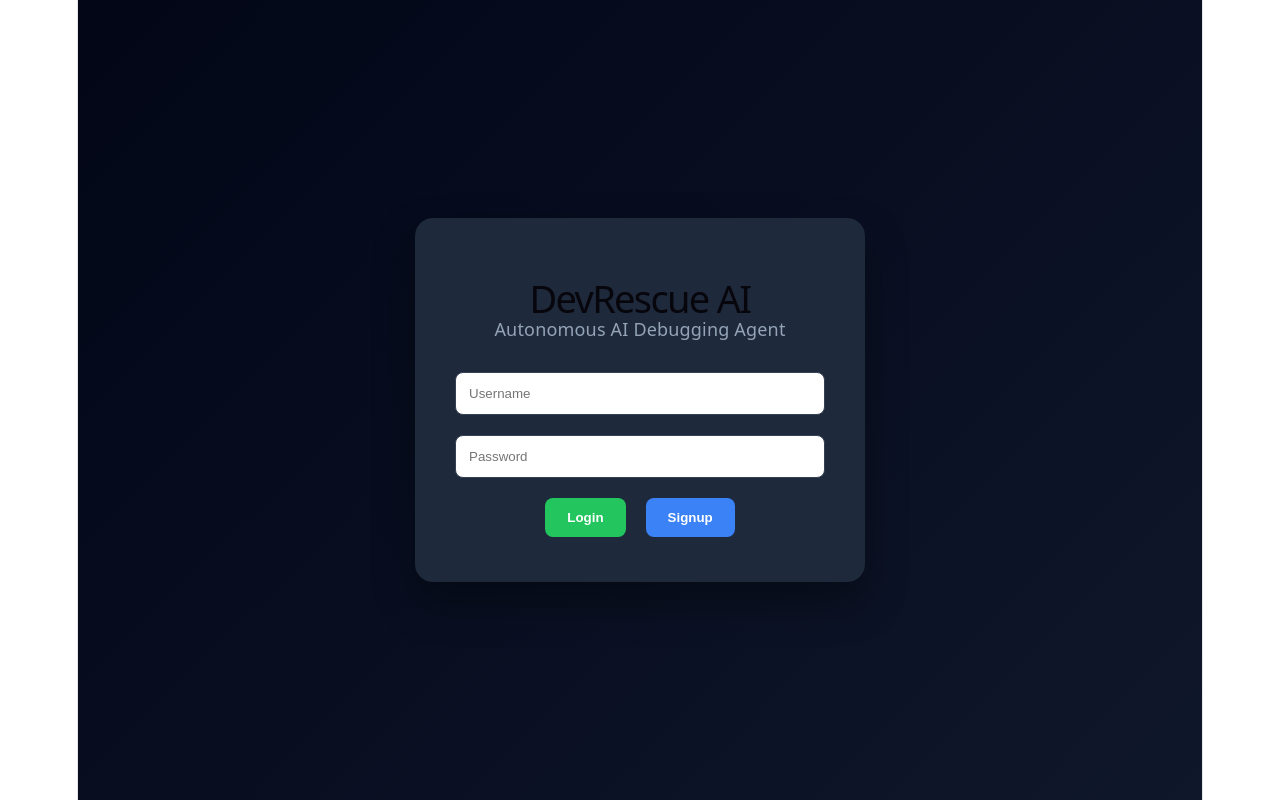
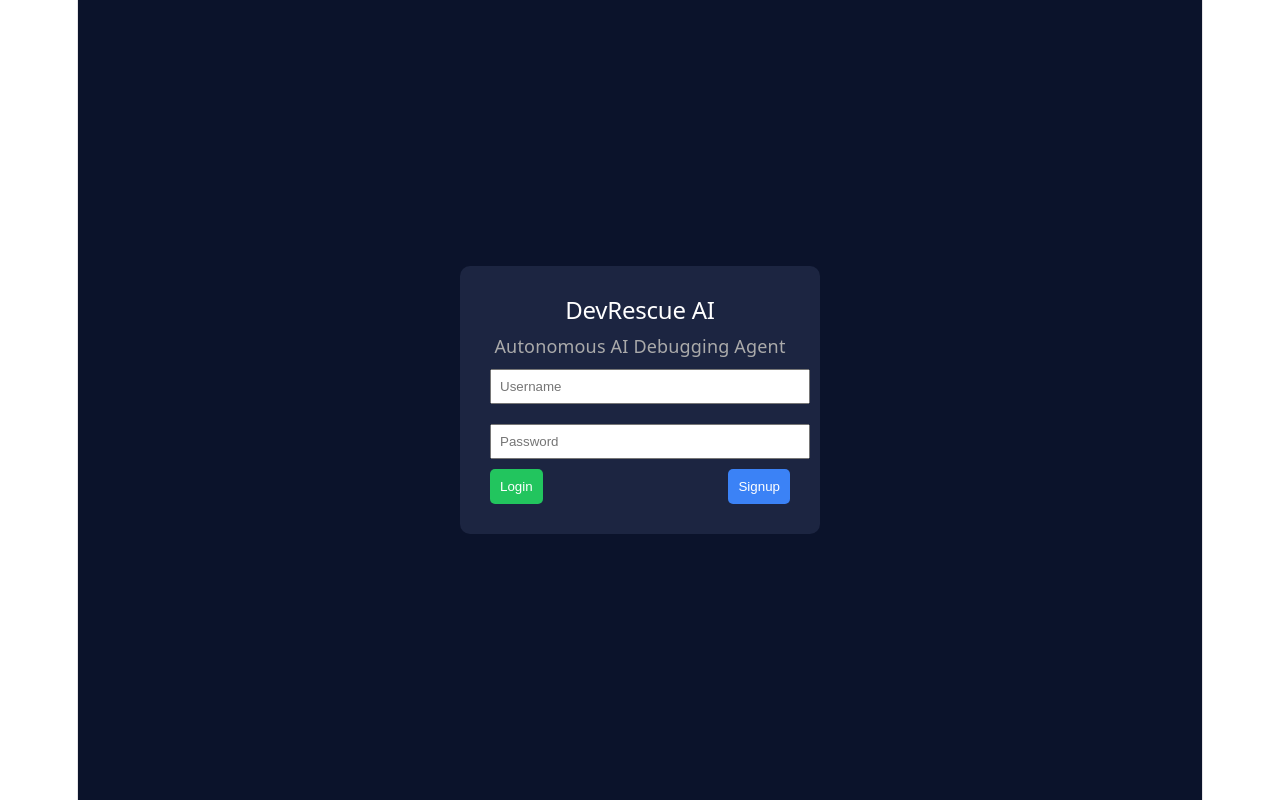
Before and after one commit to amssre16256-stack/DevRescue-Agent, a React app in the folder frontend/: page / in a window 1280 px wide. Built offline with nearby package versions, Linux system fonts and the light colour scheme; no server answers; the HTML template or start-up script is replaced by a standard one.

Commit message:
fixed frontend api connection

```diff
--- a/frontend/src/App.jsx
+++ b/frontend/src/App.jsx
@@ -1,119 +1,111 @@
 import { useState } from "react";
 
 function App() {
-  const API = "http://127.0.0.1:8000";
+  const API = import.meta.env.VITE_API_URL || "http://127.0.0.1:8000";
 
-  const [loggedIn, setLoggedIn] = useState(false);
-  const [page, setPage] = useState("debug");
   const [username, setUsername] = useState("");
   const [password, setPassword] = useState("");
 
-  const [code, setCode] = useState(`name = "Jatin"
-print("Hello " + username)`);
-  const [result, setResult] = useState(null);
-  const [history, setHistory] = useState([]);
-  const [loading, setLoading] = useState(false);
-
   const handleSignup = async () => {
-    if (!username.trim() || !password.trim()) {
-      alert("Please enter username and password");
-      return;
-    }
-
+    try {
       const res = await fetch(`${API}/signup`, {
         method: "POST",
-      headers: { "Content-Type": "application/json" },
+        headers: {
+          "Content-Type": "application/json",
+        },
         body: JSON.stringify({ username, password }),
       });
 
       const data = await res.json();
-    alert(data.message || data.detail || "Signup done");
+      alert(data.message || "Signup done");
+    } catch (err) {
+      console.error(err);
+      alert("Signup failed");
+    }
   };
 
   const handleLogin = async () => {
-    if (!username.trim() || !password.trim()) {
-      alert("Please enter username and password");
-      return;
-    }
-
+    try {
       const res = await fetch(`${API}/login`, {
         method: "POST",
-      headers: { "Content-Type": "application/json" },
+        headers: {
+          "Content-Type": "application/json",
+        },
         body: JSON.stringify({ username, password }),
       });
 
       const data = await res.json();
-
-    if (data.token) {
-      localStorage.setItem("token", data.token);
-      setLoggedIn(true);
-    } else {
-      alert(data.detail || "Login failed");
+      alert(data.message || "Login success");
+    } catch (err) {
+      console.error(err);
+      alert("Login failed");
     }
   };
 
-  const runAgent = async () => {
-    setLoading(true);
-    setResult(null);
-
-    const token = localStorage.getItem("token");
-
-    const res = await fetch(`${API}/debug?token=${token}`, {
-      method: "POST",
-      headers: { "Content-Type": "application/json" },
-      body: JSON.stringify({ code }),
-    });
-
-    const data = await res.json();
-    setResult(data);
-    setLoading(false);
-  };
-
-  const loadHistory = async () => {
-    const token = localStorage.getItem("token");
-
-    const res = await fetch(`${API}/history?token=${token}`);
-    const data = await res.json();
-
-    setHistory(Array.isArray(data) ? data : []);
-    setPage("history");
-  };
-
-  const logout = () => {
-    localStorage.removeItem("token");
-    setLoggedIn(false);
-    setResult(null);
-    setHistory([]);
-  };
-
-  if (!loggedIn) {
   return (
-      <div style={styles.authPage}>
-        <div style={styles.authCard}>
-          <h1 style={styles.logo}>DevRescue AI</h1>
-          <p style={styles.subtitle}>Autonomous AI Debugging Agent</p>
+    <div
+      style={{
+        height: "100vh",
+        display: "flex",
+        justifyContent: "center",
+        alignItems: "center",
+        background: "#0b132b",
+      }}
+    >
+      <div
+        style={{
+          background: "#1c2541",
+          padding: "30px",
+          borderRadius: "10px",
+          width: "300px",
+          textAlign: "center",
+        }}
+      >
+        <h2 style={{ color: "white" }}>DevRescue AI</h2>
+        <p style={{ color: "#aaa" }}>Autonomous AI Debugging Agent</p>
 
         <input
+          type="text"
           placeholder="Username"
-            style={styles.input}
           value={username}
           onChange={(e) => setUsername(e.target.value)}
+          style={{ width: "100%", margin: "10px 0", padding: "8px" }}
         />
 
         <input
+          type="password"
           placeholder="Password"
-            type="password"
-            style={styles.input}
           value={password}
           onChange={(e) => setPassword(e.target.value)}
+          style={{ width: "100%", margin: "10px 0", padding: "8px" }}
         />
 
-          <div>
-            <button style={styles.primaryBtn} onClick={handleLogin}>
+        <div style={{ display: "flex", justifyContent: "space-between" }}>
+          <button
+            onClick={handleLogin}
+            style={{
+              background: "#22c55e",
+              border: "none",
+              padding: "10px",
+              color: "white",
+              borderRadius: "5px",
+              cursor: "pointer",
+            }}
+          >
             Login
           </button>
 
-            <button style={styles.secondaryBtn} onClick={handleSignup}>
+          <button
+            onClick={handleSignup}
+            style={{
+              background: "#3b82f6",
+              border: "none",
+              padding: "10px",
+              color: "white",
+              borderRadius: "5px",
+              cursor: "pointer",
+            }}
+          >
             Signup
           </button>
         </div>
@@ -122,259 +114,4 @@ print("Hello " + username)`);
   );
 }
 
-  return (
-    <div style={styles.app}>
-      <aside style={styles.sidebar}>
-        <h2>DevRescue</h2>
-        <button style={styles.navBtn} onClick={() => setPage("debug")}>
-          Debug Agent
-        </button>
-        <button style={styles.navBtn} onClick={loadHistory}>
-          History
-        </button>
-        <button style={styles.logoutBtn} onClick={logout}>
-          Logout
-        </button>
-      </aside>
-
-      <main style={styles.main}>
-        {page === "debug" && (
-          <>
-            <h1>🧠 Autonomous Debugging Agent</h1>
-            <p style={styles.subtitle}>
-              Run → Observe → Fix → Retry → Validate
-            </p>
-
-            <textarea
-              style={styles.textarea}
-              value={code}
-              onChange={(e) => setCode(e.target.value)}
-            />
-
-            <br />
-
-            <button style={styles.primaryBtn} onClick={runAgent}>
-              {loading ? "Agent is thinking..." : "Run Debug Agent"}
-            </button>
-
-            {loading && (
-              <div style={styles.loadingBox}>
-                🧠 Agent is executing code, observing error, asking AI, and
-                retrying...
-              </div>
-            )}
-
-            {result && (
-              <div style={styles.grid}>
-                <section style={styles.panel}>
-                  <h2>Original Error</h2>
-                  <pre style={styles.pre}>{result.original_error || "No error"}</pre>
-                </section>
-
-                <section style={styles.panel}>
-                  <h2>Fixed Code</h2>
-                  <pre style={styles.pre}>{result.fixed_code}</pre>
-                </section>
-
-                <section style={styles.panel}>
-                  <h2>Output After Fix</h2>
-                  <pre style={styles.pre}>
-                    {result.fixed_output || result.fixed_error || "No output"}
-                  </pre>
-                </section>
-
-                <section style={styles.panel}>
-                  <h2>Agent Report</h2>
-                  <p>
-                    <b>Agent:</b> {result.agent_type}
-                  </p>
-                  <p>
-                    <b>Attempts:</b> {result.attempts || 1}
-                  </p>
-                  <h3>Agent Steps</h3>
-                  <ol>
-                    {result.agent_steps?.map((step, index) => (
-                      <li key={index}>{step}</li>
-                    ))}
-                  </ol>
-                </section>
-              </div>
-            )}
-          </>
-        )}
-
-        {page === "history" && (
-          <>
-            <h1>Debug History</h1>
-
-            {history.length === 0 && <p>No history found.</p>}
-
-            {history.map((item) => (
-              <div style={styles.historyCard} key={item.id}>
-                <p>
-                  <b>Created:</b> {item.created_at}
-                </p>
-                <p>
-                  <b>Agent:</b> {item.agent_type}
-                </p>
-                <p>
-                  <b>Attempts:</b> {item.attempts}
-                </p>
-
-                <h3>Original Code</h3>
-                <pre style={styles.pre}>{item.code}</pre>
-
-                <h3>Error</h3>
-                <pre style={styles.pre}>{item.error}</pre>
-
-                <h3>Fixed Code</h3>
-                <pre style={styles.pre}>{item.fixed_code}</pre>
-
-                <h3>Output</h3>
-                <pre style={styles.pre}>{item.output}</pre>
-              </div>
-            ))}
-          </>
-        )}
-      </main>
-    </div>
-  );
-}
-
-const styles = {
-  authPage: {
-    minHeight: "100vh",
-    background: "linear-gradient(135deg, #020617, #0f172a)",
-    display: "flex",
-    alignItems: "center",
-    justifyContent: "center",
-    color: "white",
-  },
-  authCard: {
-    width: "380px",
-    backgroundColor: "#1e293b",
-    padding: "35px",
-    borderRadius: "18px",
-    boxShadow: "0 20px 40px rgba(0,0,0,0.35)",
-    textAlign: "center",
-  },
-  logo: {
-    fontSize: "38px",
-    marginBottom: "5px",
-  },
-  subtitle: {
-    color: "#94a3b8",
-    marginBottom: "20px",
-  },
-  input: {
-    width: "90%",
-    padding: "13px",
-    margin: "10px 0",
-    borderRadius: "8px",
-    border: "1px solid #334155",
-  },
-  primaryBtn: {
-    backgroundColor: "#22c55e",
-    border: "none",
-    color: "white",
-    padding: "12px 22px",
-    margin: "10px",
-    borderRadius: "8px",
-    cursor: "pointer",
-    fontWeight: "bold",
-  },
-  secondaryBtn: {
-    backgroundColor: "#3b82f6",
-    border: "none",
-    color: "white",
-    padding: "12px 22px",
-    margin: "10px",
-    borderRadius: "8px",
-    cursor: "pointer",
-    fontWeight: "bold",
-  },
-  app: {
-    display: "flex",
-    minHeight: "100vh",
-    backgroundColor: "#0f172a",
-    color: "white",
-  },
-  sidebar: {
-    width: "230px",
-    backgroundColor: "#020617",
-    padding: "25px",
-  },
-  navBtn: {
-    display: "block",
-    width: "100%",
-    padding: "12px",
-    marginTop: "12px",
-    backgroundColor: "#1e293b",
-    color: "white",
-    border: "1px solid #334155",
-    borderRadius: "8px",
-    cursor: "pointer",
-  },
-  logoutBtn: {
-    display: "block",
-    width: "100%",
-    padding: "12px",
-    marginTop: "30px",
-    backgroundColor: "#dc2626",
-    color: "white",
-    border: "none",
-    borderRadius: "8px",
-    cursor: "pointer",
-  },
-  main: {
-    flex: 1,
-    padding: "35px",
-  },
-  textarea: {
-    width: "95%",
-    height: "280px",
-    backgroundColor: "#020617",
-    color: "#22c55e",
-    border: "1px solid #334155",
-    borderRadius: "12px",
-    padding: "18px",
-    fontFamily: "monospace",
-    fontSize: "15px",
-  },
-  loadingBox: {
-    marginTop: "20px",
-    backgroundColor: "#1e293b",
-    padding: "15px",
-    borderRadius: "12px",
-    color: "#22c55e",
-  },
-  grid: {
-    display: "grid",
-    gridTemplateColumns: "1fr 1fr",
-    gap: "20px",
-    marginTop: "25px",
-  },
-  panel: {
-    backgroundColor: "#1e293b",
-    padding: "20px",
-    borderRadius: "14px",
-    border: "1px solid #334155",
-  },
-  pre: {
-    backgroundColor: "#020617",
-    color: "#22c55e",
-    padding: "14px",
-    borderRadius: "10px",
-    overflowX: "auto",
-    whiteSpace: "pre-wrap",
-  },
-  historyCard: {
-    backgroundColor: "#1e293b",
-    padding: "22px",
-    borderRadius: "14px",
-    marginTop: "20px",
-    border: "1px solid #334155",
-  },
-};
-
 export default App;
```
Lines whose indentation alone changed are shown as unchanged.
